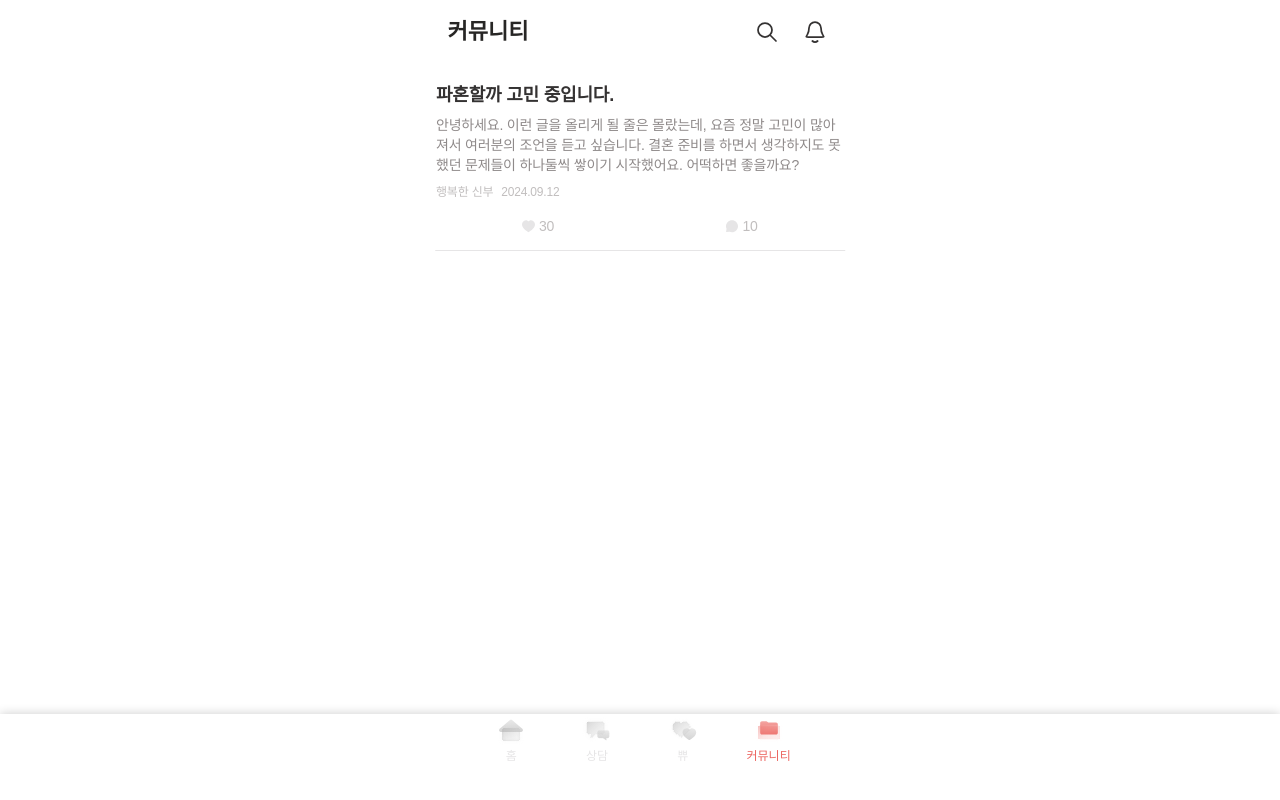
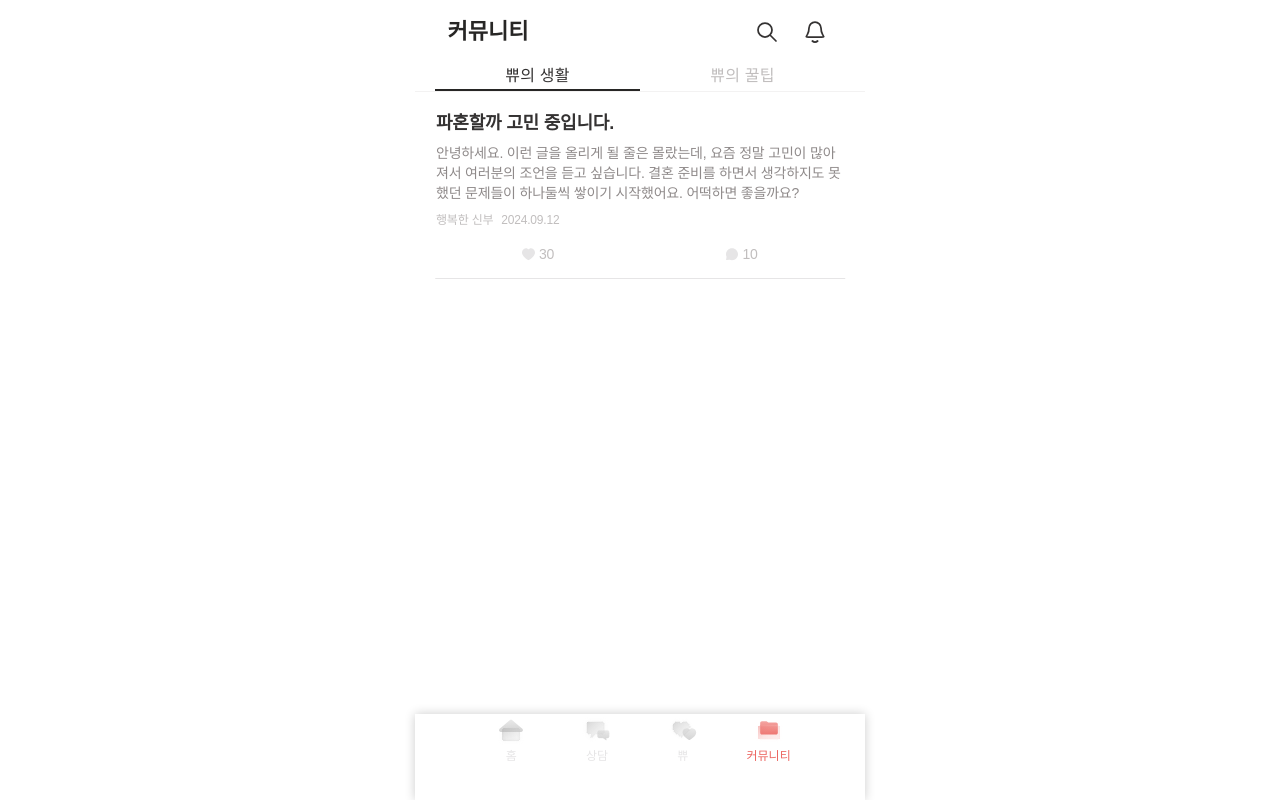
Before and after one commit to KDT-2024-FirstStep-Team/first-step-frontend, a React (Vite) app: page /community in a window 1280 px wide. Built offline with nearby package versions, Linux system fonts and the light colour scheme; a web font is replaced by a local one.

Commit message:
feat: CommunityTab 컴포넌트 구현

```diff
--- /dev/null
+++ b/src/components/CommunityTab.tsx
@@ -0,0 +1,57 @@
+import styled from 'styled-components';
+
+interface CommunityTabProps {
+  activeTab: number;
+  setActiveTab: React.Dispatch<React.SetStateAction<number>>;
+}
+
+const CommunityTab = ({ activeTab, setActiveTab }: CommunityTabProps) => {
+  return (
+    <TabContainer>
+      <Tab $isActive={activeTab === 0} onClick={() => setActiveTab(0)}>
+        <span>쀼의 생활</span>
+        <div></div>
+      </Tab>
+      <Tab $isActive={activeTab === 1} onClick={() => setActiveTab(1)}>
+        <span>쀼의 꿀팁</span>
+        <div></div>
+      </Tab>
+    </TabContainer>
+  );
+};
+
+const TabContainer = styled.div`
+  width: 100%;
+  height: 28px;
+  padding: 0 20px;
+  border-bottom: 0.5px solid var(--gr80);
+  display: flex;
+`;
+
+interface TabProps {
+  $isActive: boolean;
+}
+
+const Tab = styled.div<TabProps>`
+  flex: 1;
+  display: flex;
+  flex-direction: column;
+  justify-content: space-between;
+  align-items: center;
+
+  span {
+    font-size: 16px;
+    font-weight: 500;
+    letter-spacing: 0.2px;
+    color: ${({ $isActive }) => ($isActive ? 'var(--gr30)' : 'var(--gr60)')};
+  }
+
+  div {
+    width: 100%;
+    height: 2px;
+    background-color: ${({ $isActive }) =>
+      $isActive ? 'var(--gr20)' : 'var(--gr100)'};
+  }
+`;
+
+export default CommunityTab;
--- a/src/components/NavBar.tsx
+++ b/src/components/NavBar.tsx
@@ -5,8 +5,8 @@ const NavBar = () => {
   const location = useLocation();
 
   return (
-    <NavContainer>
-      <Nav className="app-container">
+    <NavContainer className="app-container">
+      <Nav>
         {navItems.map((item) => (
           <NavItem
             key={item.path}
--- a/src/pages/Community.tsx
+++ b/src/pages/Community.tsx
@@ -1,11 +1,17 @@
 import CommunityCard from '@/components/CommunityCard';
+import CommunityTab from '@/components/CommunityTab';
 import Header from '@/components/Header';
+import { useState } from 'react';
 
 const Community = () => {
+  const [activeTab, setActiveTab] = useState(0);
+
   return (
     <>
       <Header title="커뮤니티" showDropdownIcon={false} />
+
       <main className="content">
+        <CommunityTab activeTab={activeTab} setActiveTab={setActiveTab} />
         <CommunityCard
           title="파혼할까 고민 중입니다."
           content="안녕하세요. 이런 글을 올리게 될 줄은 몰랐는데, 요즘 정말 고민이 많아져서 여러분의 조언을 듣고 싶습니다. 결혼 준비를 하면서 생각하지도 못했던 문제들이 하나둘씩 쌓이기 시작했어요. 어떡하면 좋을까요?"
```
